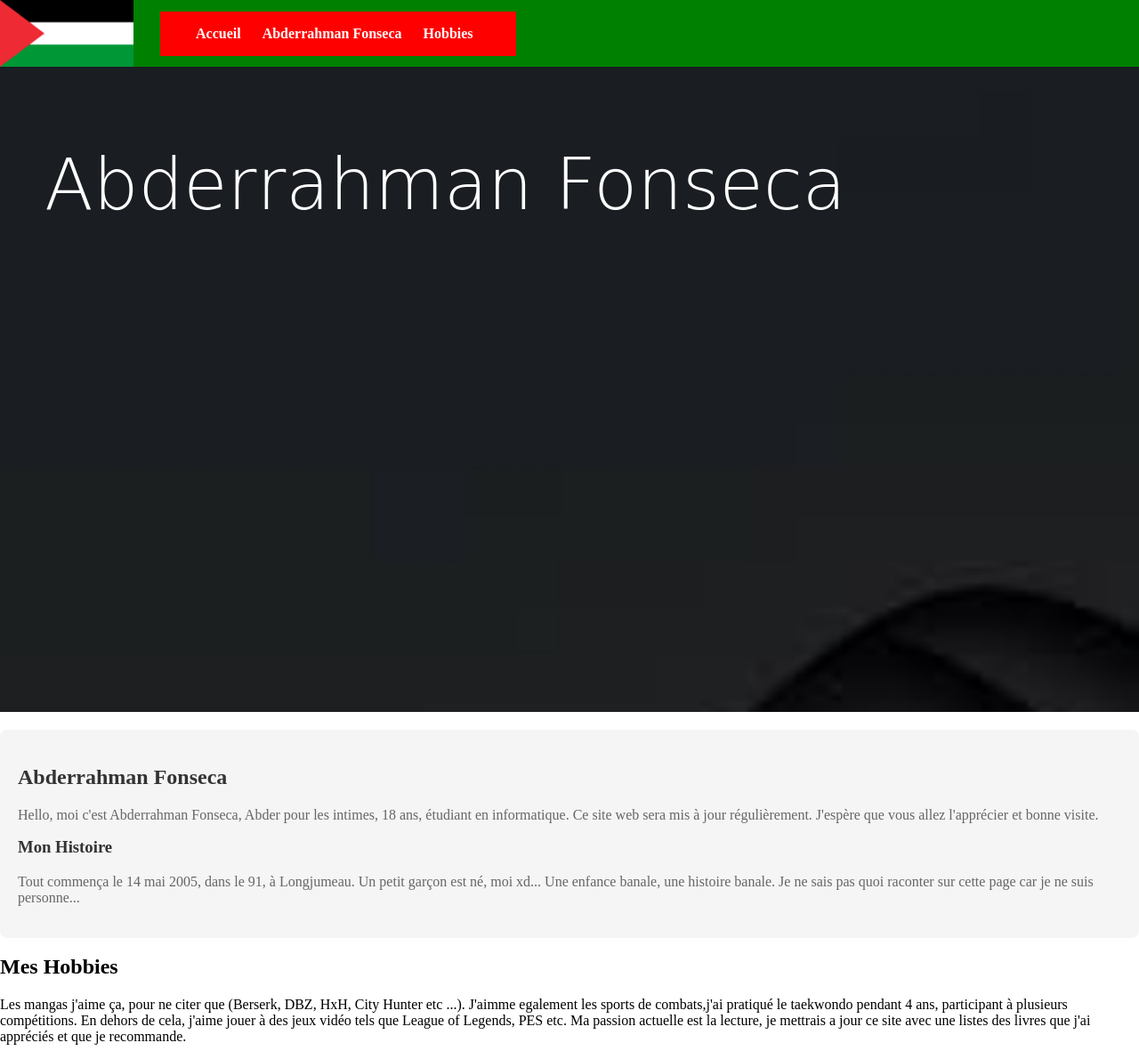
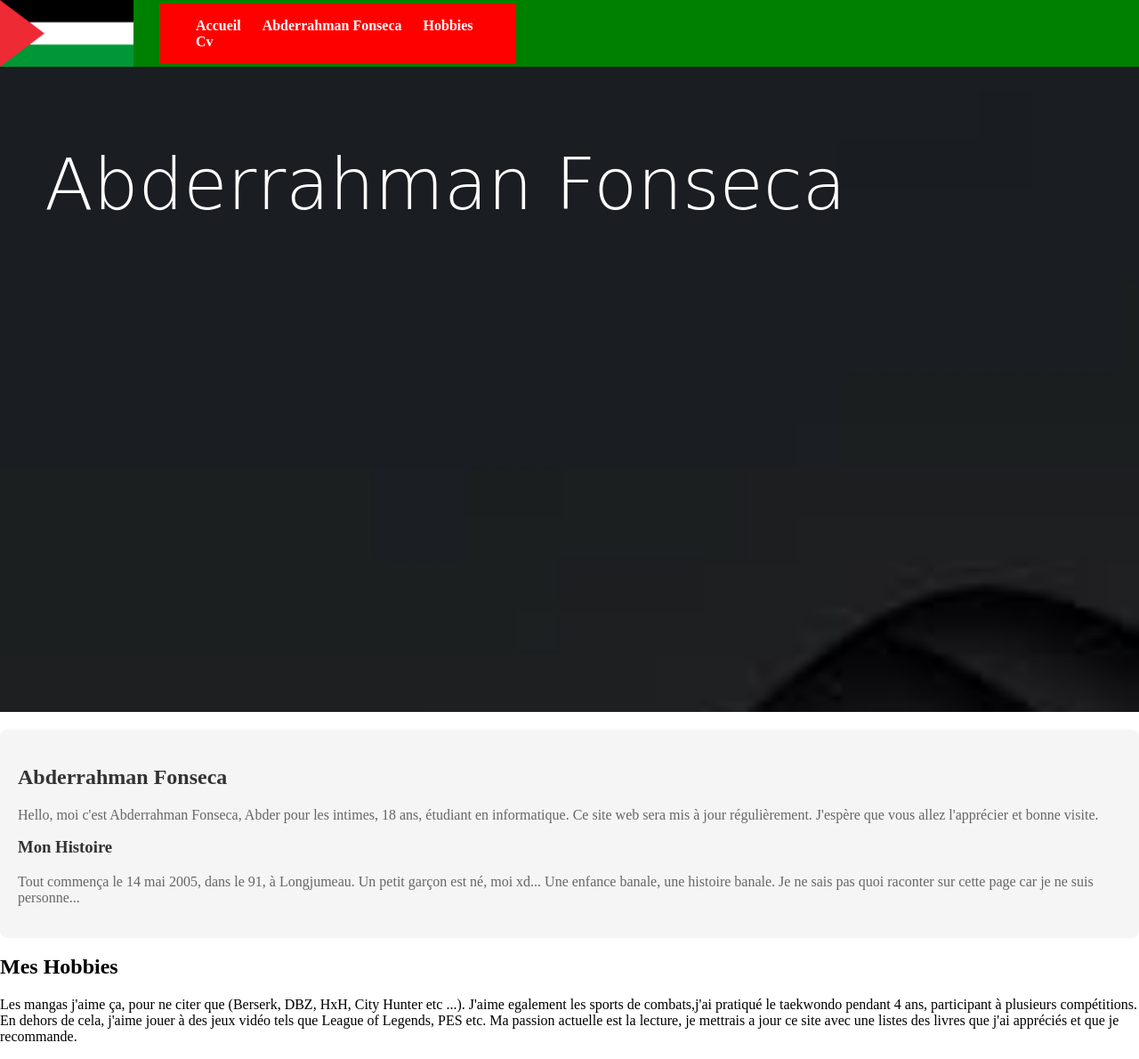
Before and after one commit to KcYujiro/site-fonseca, a plain HTML site: page index.html in a window 1280 px wide. Shown: the whole page at 89% size. Drawn offline with Linux system fonts and the light colour scheme.

Commit message:
Add files via upload

```diff
--- a/index.html
+++ b/index.html
@@ -1,11 +1,13 @@
 <!DOCTYPE html>
 <html lang="fr">
+
 <head>
     <meta charset="UTF-8">
     <meta name="viewport" content="width=device-width, initial-scale=1.0">
     <title>FonsecaAbderrahman</title>
     <link rel="stylesheet" href="css/styles.css">
 </head>
+
 <body>
     <section class="top-page">
         <header class="header">
@@ -15,15 +17,15 @@
                     <li><a href="#accueil">Accueil</a></li>
                     <li><a href="#abderrahman-fonseca">Abderrahman Fonseca</a></li>
                     <li><a href="#hobbies">Hobbies</a></li>
+                    <li><a href="file:///C:/Users/mamim/Downloads/Fonseca_Abderrahman.pdf" download="Fonseca_Abderrahman_CV.pdf">Cv</a></li>
                 </ul>
             </nav>
+
         </header>
         <div class="landing-page">
             <h1 class="big-title">Abderrahman Fonseca</h1>
         </div>
     </section>
-</body>
-</html>
 
     <section id="abderrahman-fonseca">
         <h2>Abderrahman Fonseca</h2>
@@ -33,8 +35,10 @@
         <p>Tout commença le 14 mai 2005, dans le 91, à Longjumeau. Un petit garçon est né, moi xd... Une enfance banale, une histoire banale. Je ne sais pas quoi raconter sur cette page car je ne suis personne...</p>
     </section>
 
-
     <section id="hobbies">
         <h2>Mes Hobbies</h2>
-    <p>Les mangas j'aime ça, pour ne citer que (Berserk, DBZ, HxH, City Hunter etc ...). J'aimme egalement les sports de combats,j'ai pratiqué le taekwondo pendant 4 ans, participant à plusieurs compétitions. En dehors de cela, j'aime jouer à des jeux vidéo tels que League of Legends, PES etc. Ma passion actuelle est la lecture, je mettrais a jour ce site avec une listes des livres que j'ai appréciés et que je recommande.</p>
+        <p>Les mangas j'aime ça, pour ne citer que (Berserk, DBZ, HxH, City Hunter etc ...). J'aime egalement les sports de combats,j'ai pratiqué le taekwondo pendant 4 ans, participant à plusieurs compétitions. En dehors de cela, j'aime jouer à des jeux vidéo tels que League of Legends, PES etc. Ma passion actuelle est la lecture, je mettrais a jour ce site avec une listes des livres que j'ai appréciés et que je recommande.</p>
     </section>
+</body>
+
+</html>
```
Lines whose indentation alone changed are shown as unchanged.
